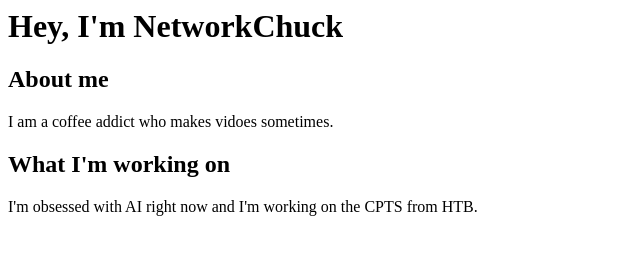
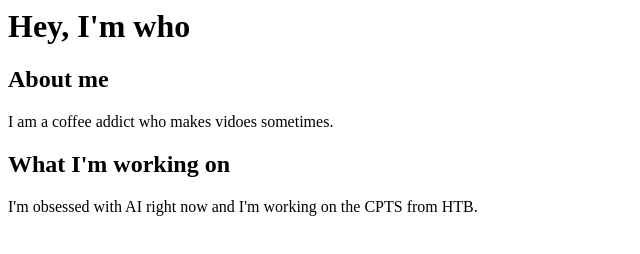
Before and after one commit to X1K6L011/fastprint, a plain HTML site: page index.html in a window 1280 px wide. Shown: the whole page, without its empty margins (0-640 px from the left). Drawn offline with Linux system fonts and the light colour scheme.

Commit message:
Update index.html

```diff
--- a/index.html
+++ b/index.html
@@ -1,7 +1,7 @@
 
 <html>
     <h1>
-        Hey, I'm NetworkChuck
+        Hey, I'm who
     </h1>
     <body>
         <h2>About me</h2>
```
